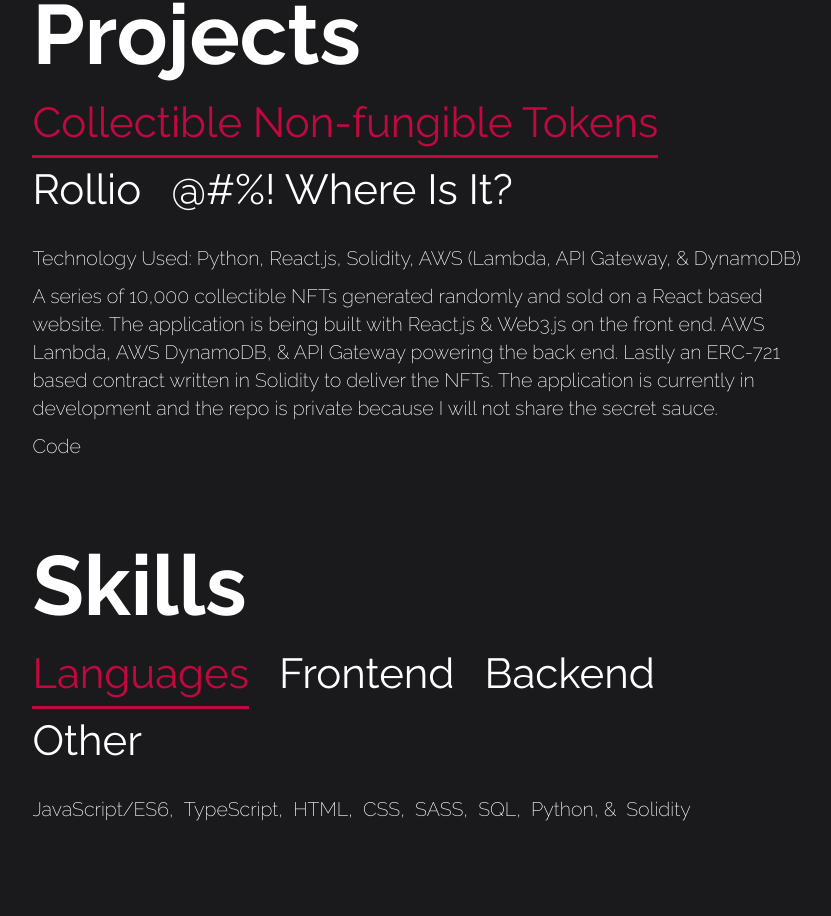
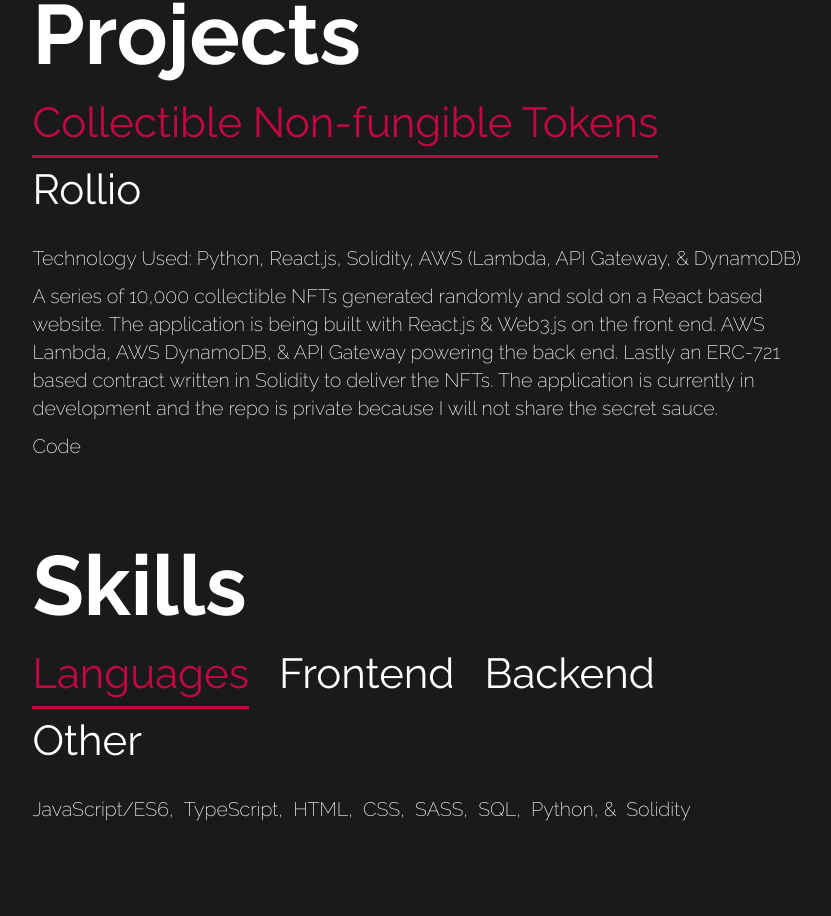
Before and after one commit to FarrisIsmati/portfolio, a React (Create React App) app in the folder portfolio/: page / in a window 1280 px wide. Shown: the part 851-1767 px from the top of the page, without its empty margins (212-1043 px from the left). Built offline with nearby package versions, Linux system fonts and the light colour scheme.

Commit message:
removed fwhere isit

```diff
--- a/portfolio/src/Projects/Projects.js
+++ b/portfolio/src/Projects/Projects.js
@@ -25,15 +25,6 @@ class Projects extends Component {
                 github: 'https://github.com/FarrisIsmati/rollio',
                 tech: 'Node.js, Express.js, Socket.io, Spacy, Tensorflow, Keras, Redis, Mocha, Mongoose, MongoDB, AWS (ECS, Lambda, & Redis)',
                 active: false
-              },
-              '@#%! Where Is It?': {
-                info: 'A map based game where you have to find a location by asking yes/no questions. The application is built with React & Redux on the front end. Mapbox GL API powers the map and a Node.js server powering the back end.',
-                projects: true,
-                link: 'https://fckwhereisit.surge.sh/',
-                github: 'https://github.com/FarrisIsmati/mapbox-app-react',
-                backend: 'https://github.com/FarrisIsmati/mapbox-app-node',
-                tech: 'React.js, Redux.js, Socket.io, Node.js, Express.js, Mapbox GL JS API, Mongoose, & MongoDB',
-                active: false
               }
             }
           }/>
```
